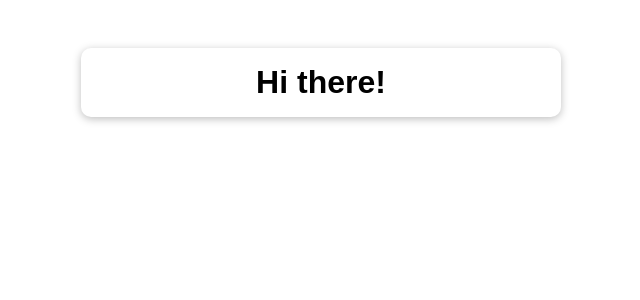
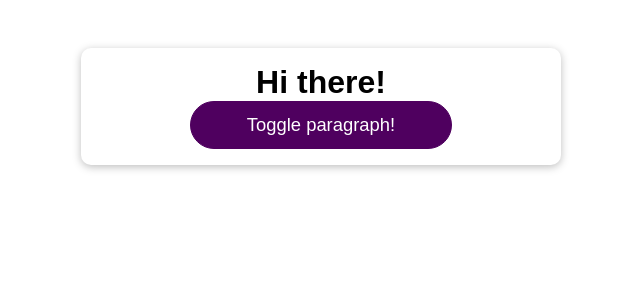
Before and after one commit to anacastedo/React_Project_04, a React (Create React App) app: page / in a window 1280 px wide. Shown: the top 300 px of the page, without its empty margins (319-959 px from the left). Built offline with nearby package versions, Linux system fonts and the light colour scheme.

Commit message:
When state is changed, component will re-render

```diff
--- a/src/App.css
+++ b/src/App.css
@@ -5,6 +5,7 @@
   background: white;
   box-shadow: 0 2px 8px rgba(0, 0, 0, 0.26);
   border-radius: 10px;
+  text-align: center;
 }
 
 .app h1 {
--- a/src/App.js
+++ b/src/App.js
@@ -1,11 +1,21 @@
-import React from 'react';
+import React, {useState} from 'react';
 
 import './App.css';
+import Button from "./components/UI/Button/Button";
 
 function App() {
+    const [showParagraph, setShowParagraph]=useState(false)
+
+    console.log('running')
+
+    const toggleParagraph = () =>{
+        setShowParagraph((prevShowParagraph)=>!prevShowParagraph)
+    }
   return (
     <div className="app">
       <h1>Hi there!</h1>
+        {showParagraph && <p>This is new!</p>}
+        <Button onClick={toggleParagraph}>Toggle paragraph!</Button>
     </div>
   );
 }
```
Also changed, not shown: 1 other file (tests, documents, lock files or other folders).
